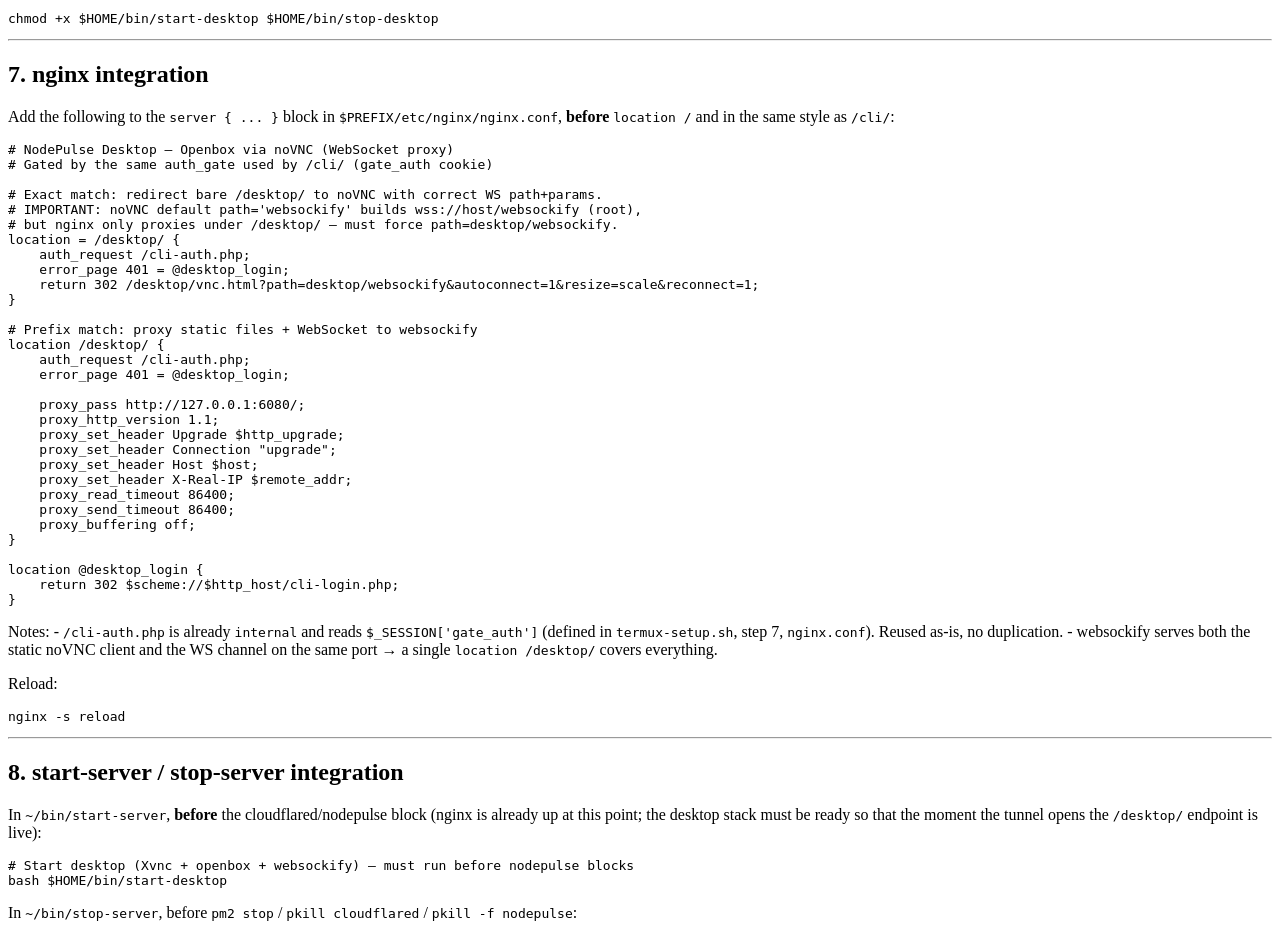
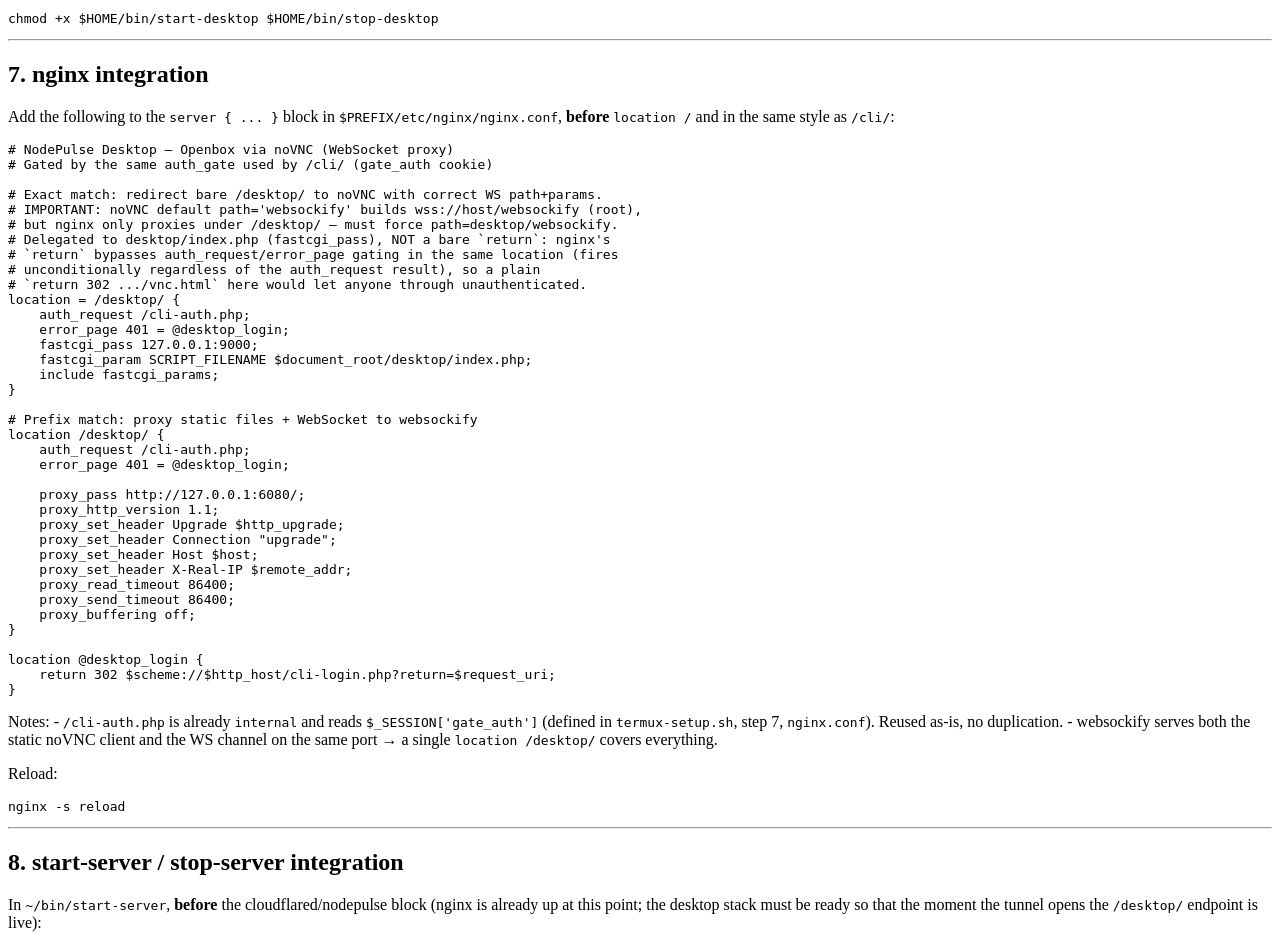
Before and after one commit to federweb/plexum-net, a PHP site: page /desktop/index.html in a window 1280 px wide. Shown: the part 3393-4330 px from the top of the page. Run offline with PHP 8.4, Linux system fonts and the light colour scheme.

Commit message:
Adapt cli-login.php redirects for different exit points and fix desktop logout

```diff
--- a/desktop/index.html
+++ b/desktop/index.html
@@ -253,10 +253,16 @@ class="sourceCode bash"><code class="sourceCode bash"><span id="cb11-1"><a href=
 # Exact match: redirect bare /desktop/ to noVNC with correct WS path+params.
 # IMPORTANT: noVNC default path=&#39;websockify&#39; builds wss://host/websockify (root),
 # but nginx only proxies under /desktop/ — must force path=desktop/websockify.
+# Delegated to desktop/index.php (fastcgi_pass), NOT a bare `return`: nginx&#39;s
+# `return` bypasses auth_request/error_page gating in the same location (fires
+# unconditionally regardless of the auth_request result), so a plain
+# `return 302 .../vnc.html` here would let anyone through unauthenticated.
 location = /desktop/ {
     auth_request /cli-auth.php;
     error_page 401 = @desktop_login;
-    return 302 /desktop/vnc.html?path=desktop/websockify&amp;autoconnect=1&amp;resize=scale&amp;reconnect=1;
+    fastcgi_pass 127.0.0.1:9000;
+    fastcgi_param SCRIPT_FILENAME $document_root/desktop/index.php;
+    include fastcgi_params;
 }
 
 # Prefix match: proxy static files + WebSocket to websockify
@@ -276,7 +282,7 @@ location /desktop/ {
 }
 
 location @desktop_login {
-    return 302 $scheme://$http_host/cli-login.php;
+    return 302 $scheme://$http_host/cli-login.php?return=$request_uri;
 }</code></pre>
 <p>Notes: - <code>/cli-auth.php</code> is already <code>internal</code>
 and reads <code>$_SESSION['gate_auth']</code> (defined in
```
Also changed, not shown: cli-login.php (+33 -3 lines), desktop/index.php (added, +11 -0 lines), md/Openbox-Remote-via-cloudflared-folder-desktop.md (+8 -2 lines), cli/README.md, 8 other files.
